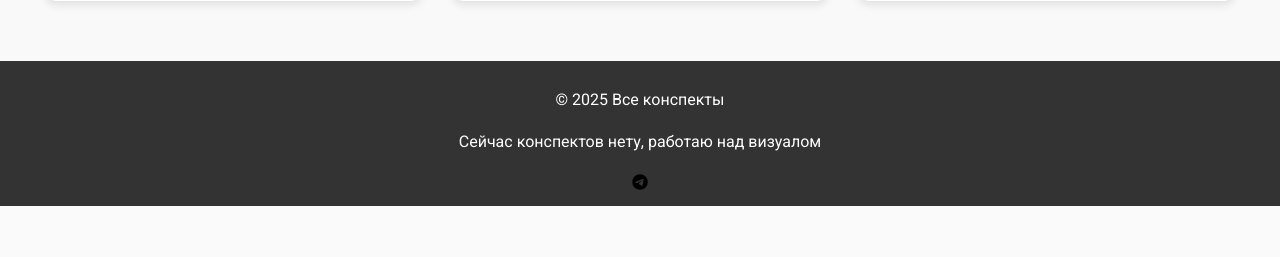
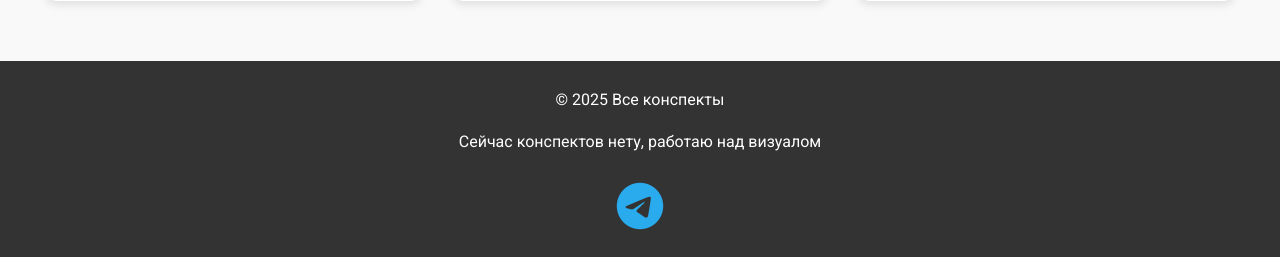
Before and after one commit to Romasic212/.-, a PHP site: page /index.html in a window 1280 px wide. Shown: the part 1302-1559 px from the top of the page. Before the commit the page ends 1508 px from the top, so only its background shows below. Run offline with PHP 8.4, Linux system fonts and the light colour scheme; some libraries are stand-ins or nearby versions.

Commit message:
Update style.css

```diff
--- a/css/style.css
+++ b/css/style.css
@@ -360,6 +360,14 @@ color: #e62828;
     align-self: flex-end;
 }
 
+.telegram-link {
+    color: #2AABEE; /* Telegram blue */
+    font-size: 3em; /* Make the icon bigger */
+    text-decoration: none; /* Remove underline */
+  }
+  .fa-telegram:hover{
+    color: #000;
+  }
 
 /*Content of subject*/
 #subject-content {
```
